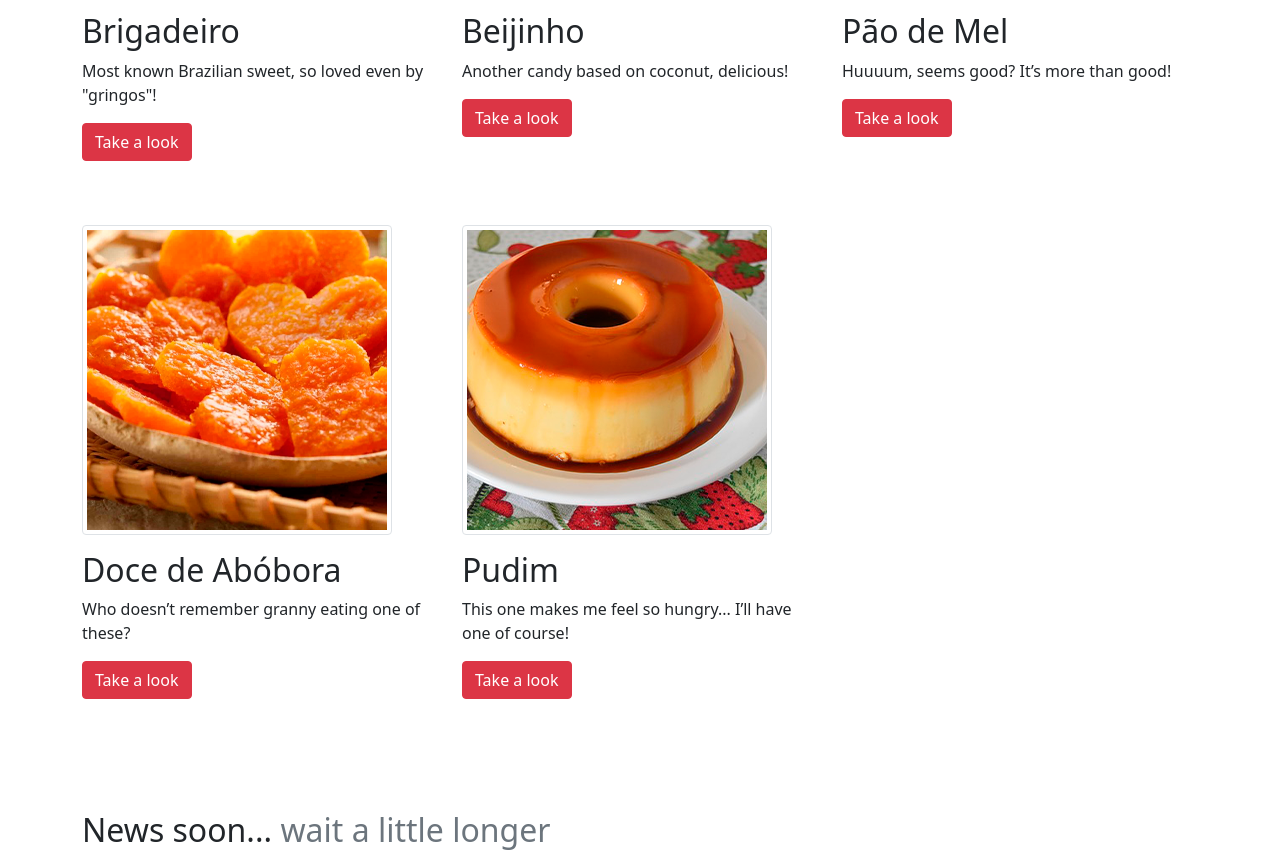
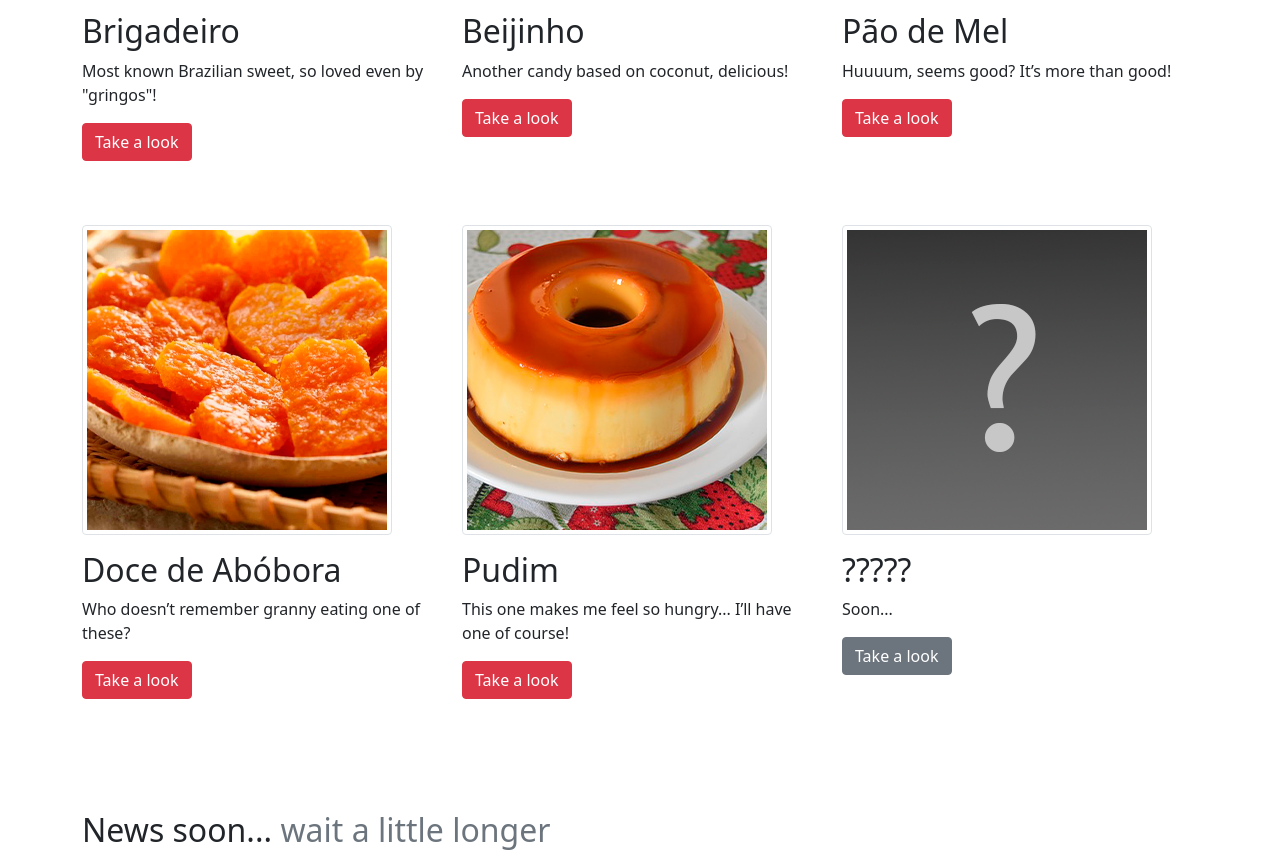
Before and after one commit to bastosgm/tia-joana-s-candy-store, a PHP site: page / in a window 1280 px wide; the page is wider, and only the part inside the window is pictured. Shown: the part 1523-2383 px from the top of that part. Run offline with PHP 8.4, Linux system fonts and the light colour scheme.

Commit message:
adding 'misterious item and some improvements

```diff
--- a/data/products.php
+++ b/data/products.php
@@ -86,6 +86,15 @@
             'description' => 'This one makes me feel so hungry... I&#8217;ll have one of course!',
             'about' => '* aqui vai um sobre do doce *',
             'price' => '3.99'
+        ],
+
+        '6' => [
+            'id' => 6,
+            'image' => './img/mistery.png',
+            'name' => '?????',
+            'description' => 'Soon...',
+            'about' => '',
+            'price' => ''
         ]
         ];
 
--- a/pages/about_us.php
+++ b/pages/about_us.php
@@ -35,7 +35,9 @@
                 Mussum Ipsum, cacilds vidis litro abertis. Praesent vel viverra nisi. Mauris aliquet nunc non turpis scelerisque, eget. Delegadis gente finis, bibendum egestas augue arcu ut est. Posuere libero varius. Nullam a nisl ut ante blandit hendrerit. Aenean sit amet nisi. Tá deprimidis, eu conheço uma cachacis que pode alegrar sua vidis. Mussum Ipsum, cacilds vidis litro abertis. Diuretics paradis num copo é motivis de denguis. Copo furadis é disculpa de bebadis, arcu quam euismod magna. Nullam volutpat risus nec leo commodo, ut interdum diam laoreet. Sed non consequat odio. Si num tem leite então bota uma pinga aí cumpadi!
                 Mussum Ipsum, cacilds vidis litro abertis. Praesent vel viverra nisi. Mauris aliquet nunc non turpis scelerisque, eget. Delegadis gente finis, bibendum egestas augue arcu ut est. Posuere libero varius. Nullam a nisl ut ante blandit hendrerit. Aenean sit amet nisi. Tá deprimidis, eu conheço uma cachacis que pode alegrar sua vidis.
             <br><br>
-            Mussum Ipsum, cacilds vidis litro abertis. Quem manda na minha terra sou euzis! Mauris nec dolor in eros commodo tempor. Aenean aliquam molestie leo, vitae iaculis nisl. Suco de cevadiss, é um leite divinis, qui tem lupuliz, matis, aguis e fermentis. Delegadis gente finis, bibendum egestas augue arcu ut est. Mussum Ipsum, cacilds vidis litro abertis.
+                Mussum Ipsum, cacilds vidis litro abertis. Quem manda na minha terra sou euzis! Mauris nec dolor in eros commodo tempor. Aenean aliquam molestie leo, vitae iaculis nisl. Suco de cevadiss, é um leite divinis, qui tem lupuliz, matis, aguis e fermentis. Delegadis gente finis, bibendum egestas augue arcu ut est. Mussum Ipsum, cacilds vidis litro abertis.
+            <br><br>
+                Thank you so much! :D
             </p>
         </div>
 
--- a/pages/home.php
+++ b/pages/home.php
@@ -43,7 +43,7 @@
                 <p><a class="btn btn-danger" href="?i=product3">Take a look</a></p>
             </div>
 
-            <!-- candy 4-->
+            <!-- candy 4 -->
             <div class="col-lg-4 mt-5">
                 <img src="<?php echo $arr['4']['image'] ?>" class="img-thumbnail" alt="<?php echo $arr['4']['name'] ?>">
 
@@ -52,13 +52,22 @@
                 <p><a class="btn btn-danger" href="?i=product4">Take a look</a></p>
             </div>
 
-            <!-- candy 5-->
+            <!-- candy 5 -->
             <div class="col-lg-4 mt-5">
                 <img src="<?php echo $arr['5']['image'] ?>" class="img-thumbnail" alt="<?php echo $arr['5']['name'] ?>">
 
                 <h2 class="mt-3"><?php echo $arr['5']['name'] ?></h2>
                 <p><?php echo $arr['5']['description'] ?></p>
                 <p><a class="btn btn-danger" href="?i=product5">Take a look</a></p>
+            </div>
+
+            <!-- candy 6 -->
+            <div class="col-lg-4 mt-5">
+                <img src="<?php echo $arr['6']['image'] ?>" class="img-thumbnail" alt="<?php echo $arr['6']['name'] ?>">
+
+                <h2 class="mt-3"><?php echo $arr['6']['name'] ?></h2>
+                <p><?php echo $arr['6']['description'] ?></p>
+                <p><a class="btn btn-secondary" href="#" disabled>Take a look</a></p>
             </div>
         </div>
     </div>
```
Also changed, not shown: img/mistery.png (added).
